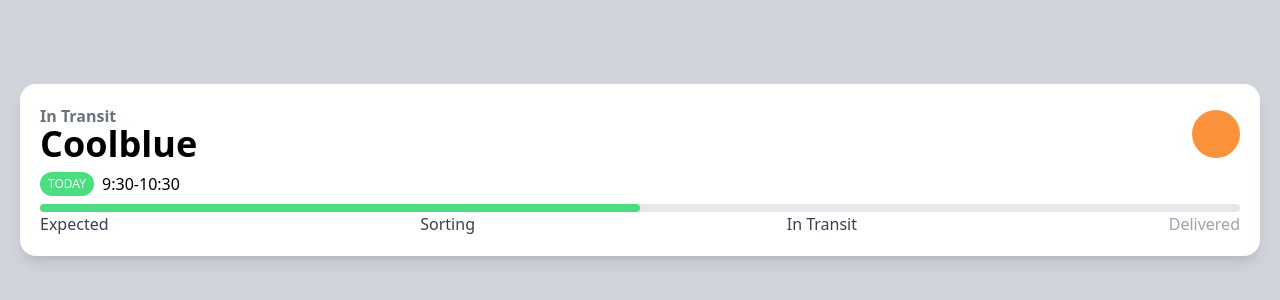
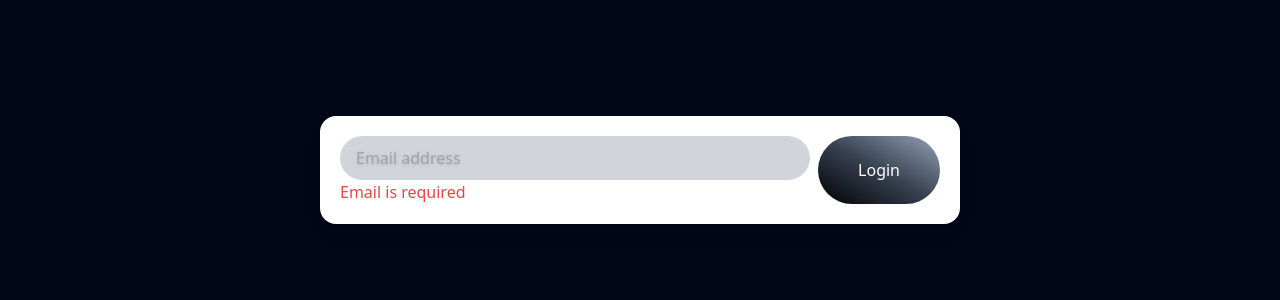
Before and after one commit to LeConsulat2/carrot-market-clone, a Next.js app: page / in a window 1280 px wide. Shown: the part 230-530 px from the top of the page. Built offline with nearby package versions, Linux system fonts and the light colour scheme.

Commit message:
Modifiers inclduing *:outline-none for children

```diff
--- a/app/page.tsx
+++ b/app/page.tsx
@@ -1,35 +1,31 @@
 export default function Home() {
   return (
-    <main className="bg-gray-300 h-screen flex items-center justify-center p-5">
-      <div className="bg-white w-full shadow-lg p-5 rounded-2xl">
-        <div>
-          <div className="flex justify-between items-center">
-            <div className="flex flex-col">
-              <span className="text-gray-500 font-semibold -mb-1">
-                In Transit
-              </span>
-              <span className="text-4xl font-semibold">Coolblue</span>
-            </div>
-            <div className="w-12 h-12 rounded-full bg-orange-400"></div>
-          </div>
-          <div className="my-2 flex items-center gap-2">
-            <span className="bg-green-400 text-white uppercase px-2 py-1 text-xs font-medium rounded-xl">
-              Today
-            </span>
-            <span>9:30-10:30</span>
-          </div>
+    <main className="bg-gray-300  sm:bg-red-200 md:bg-green-200 lg:bg-cyan-300 xl:bg-slate-950 h-screen flex items-center justify-center p-5 ">
+      <div className="bg-white w-full flex flex-col flex-1 md:flex-row gap-2 shadow-lg  rounded-2xl max-w-screen-sm p-5 dark:bg-white">
+        <div className="flex flex-col flex-1 *:outline-none">
+          <input
+            className="w-full h-11 pl-4 bg-gray-300 rounded-full
+            ring ring-transparent
+            focus:valid:ring-green-500 focus:ring-2 focus:ring-offset-2
+            focus:invalid:ring-red-500
+            transition-all placeholder:drop-shadow
+            peer"
+            type="email"
+            required
+            placeholder="Email address"
+          />
+          <span className="h-6 text-red-500 font-medium hidden peer-invalid:block">
+            Email is required
+          </span>
+        </div>
 
-          <div className="relative">
-            <div className="bg-gray-200 absolute w-full h-2 rounded-full"></div>
-            <div className="bg-green-400 absolute w-1/2 h-2 rounded-full"></div>
-          </div>
-          <div className="flex justify-between items-center mt-4 text-gray-700">
-            <span>Expected</span>
-            <span>Sorting</span>
-            <span>In Transit</span>
-            <span className="text-gray-400">Delivered</span>
-          </div>
-        </div>
+        <button
+          className="hover:scale-90 text-white py-2 rounded-full md:px-10 active:scale-90 focus:scale-95 transition-transform font-medium
+        bg-gradient-to-tr from-black via-gray-700 to-slate-400
+        peer-valid:bg-gradient-to-tr peer-valid:from-green-500 peer-valid:via-green-600 peer-valid:to-green-700"
+        >
+          Login
+        </button>
       </div>
     </main>
   );
```
